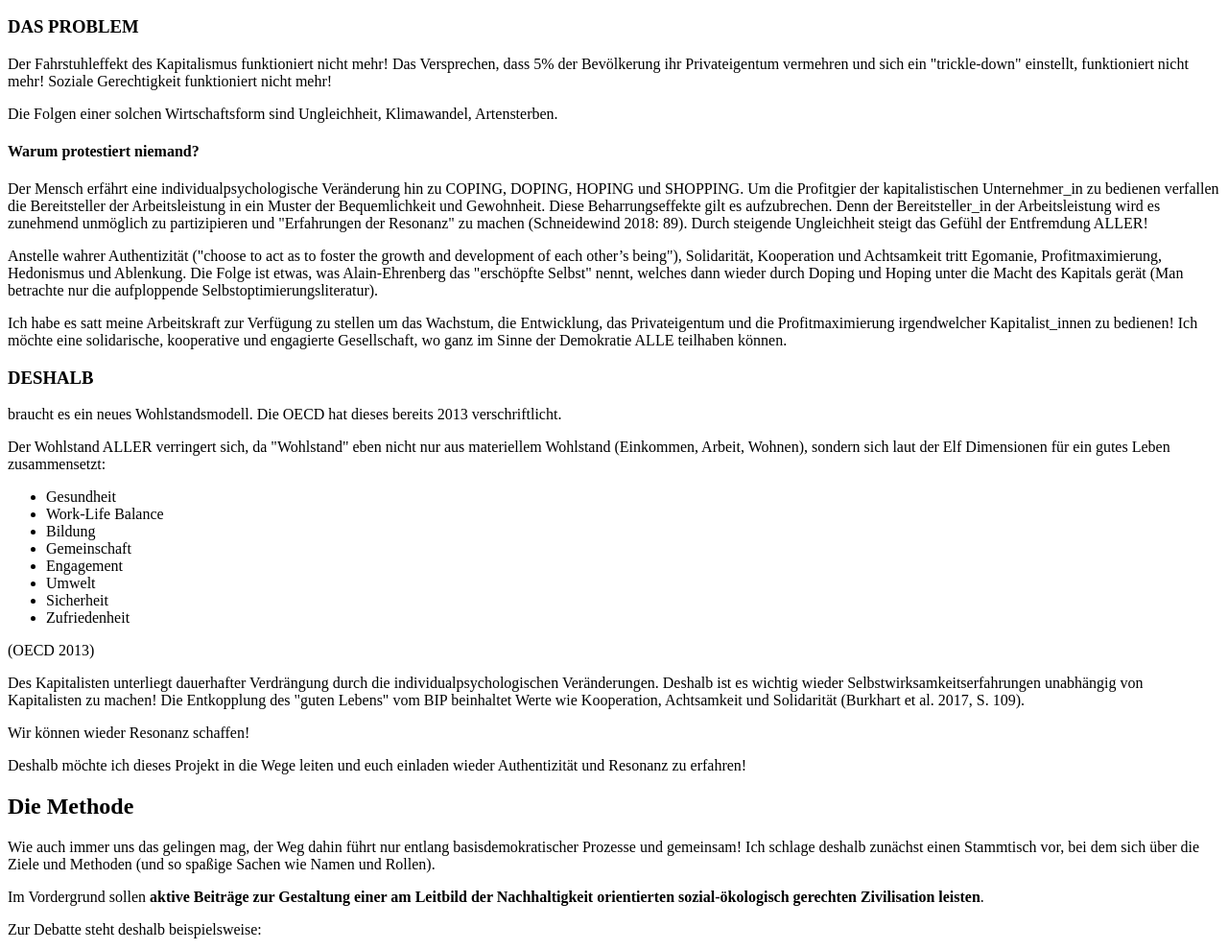
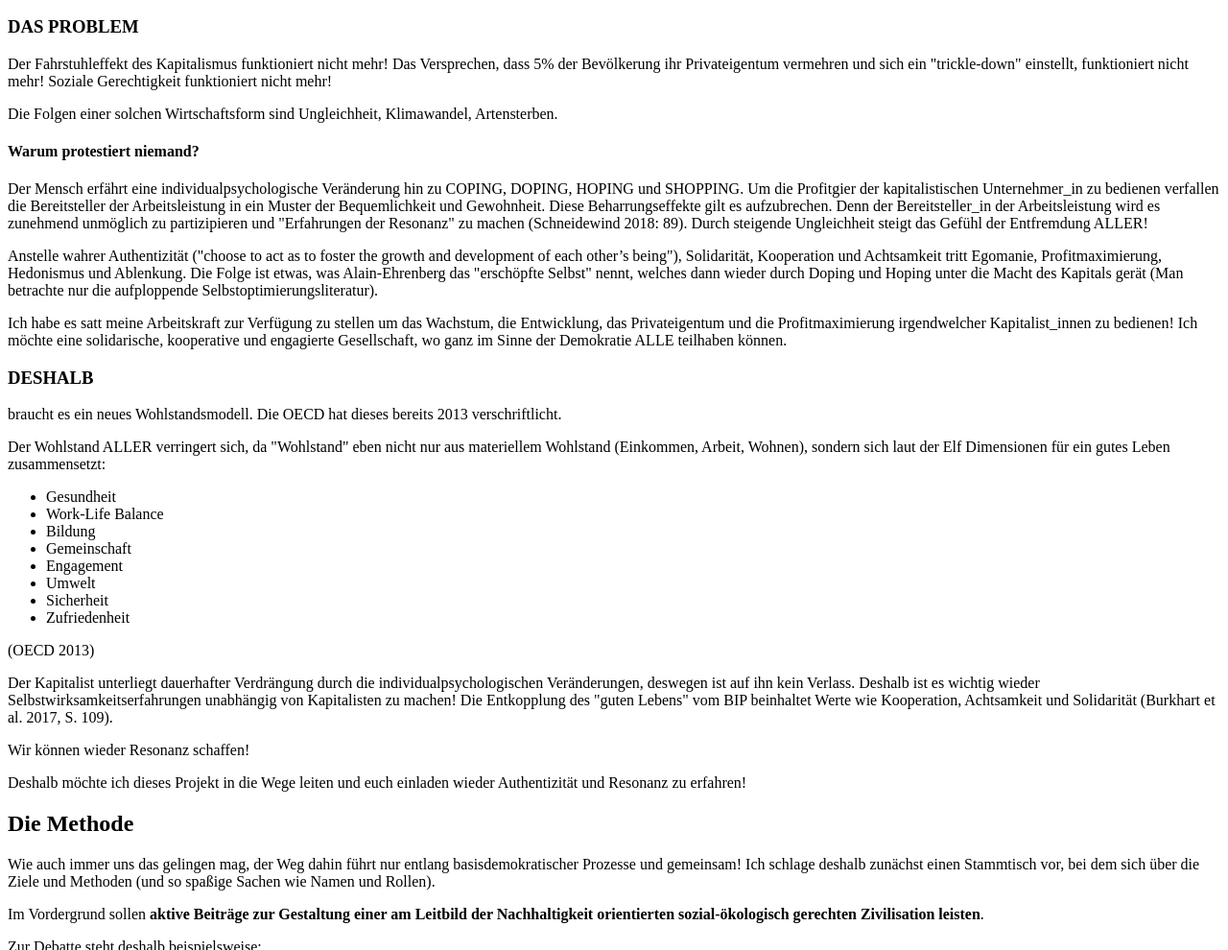
Before and after one commit to Pioniergruppe-Resonanz/documentation, a plain HTML site: page index.html in a window 1280 px wide. Shown: the part 110-1100 px from the top of the page at 96% size. Drawn offline with Linux system fonts and the light colour scheme.

Commit message:
Update index.html

```diff
--- a/index.html
+++ b/index.html
@@ -32,7 +32,7 @@
     <li>Zufriedenheit</li>
   </ul>
   <p>(OECD 2013)</p>
-  <p>Des Kapitalisten unterliegt dauerhafter Verdrängung durch die individualpsychologischen Veränderungen. Deshalb ist es wichtig wieder Selbstwirksamkeitserfahrungen unabhängig von Kapitalisten zu machen! Die Entkopplung des "guten Lebens" vom BIP beinhaltet Werte wie Kooperation, Achtsamkeit und Solidarität (Burkhart et al. 2017, S. 109).</p>
+  <p>Der Kapitalist unterliegt dauerhafter Verdrängung durch die individualpsychologischen Veränderungen, deswegen ist auf ihn kein Verlass. Deshalb ist es wichtig wieder Selbstwirksamkeitserfahrungen unabhängig von Kapitalisten zu machen! Die Entkopplung des "guten Lebens" vom BIP beinhaltet Werte wie Kooperation, Achtsamkeit und Solidarität (Burkhart et al. 2017, S. 109).</p>
   <p>Wir können wieder Resonanz schaffen!</p>
   <p>Deshalb möchte ich dieses Projekt in die Wege leiten und euch einladen wieder Authentizität und Resonanz zu erfahren!</p>
 
```
